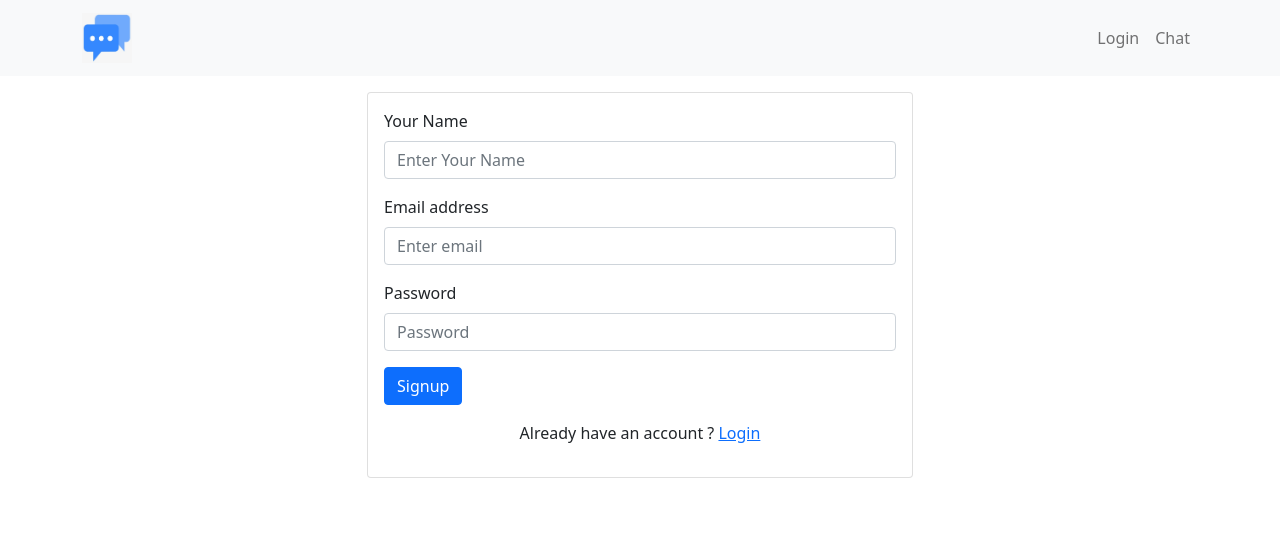
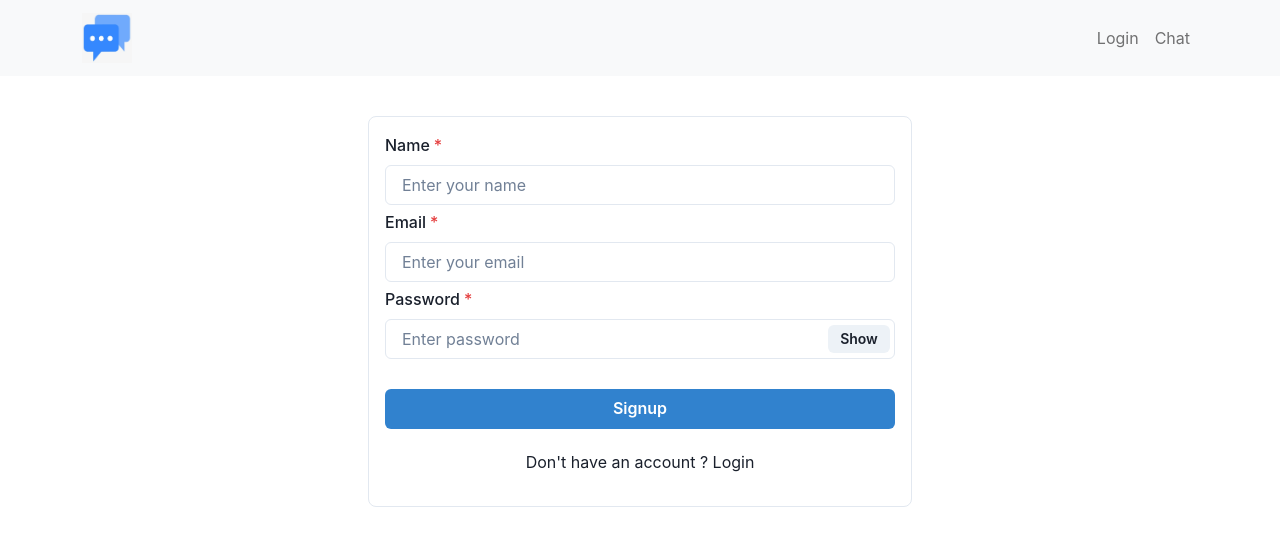
Before and after one commit to tangiang0812/mern-chat-frontend, a React (Create React App) app: page /signup in a window 1280 px wide. Shown: the top 546 px of the page. Built offline with nearby package versions, Linux system fonts and the light colour scheme.

Commit message:
chakra ui login/signup page

```diff
--- a/package.json
+++ b/package.json
@@ -3,6 +3,8 @@
   "version": "0.1.0",
   "private": true,
   "dependencies": {
+    "@chakra-ui/icons": "^2.0.1",
+    "@chakra-ui/react": "^2.1.2",
     "@reduxjs/toolkit": "^1.8.2",
     "@testing-library/jest-dom": "^5.16.4",
     "@testing-library/react": "^13.2.0",
--- a/src/App.js
+++ b/src/App.js
@@ -6,11 +6,13 @@ import Login from "./pages/Login";
 import Signup from "./pages/Signup";
 import Chat from "./pages/Chat";
 import { useSelector } from "react-redux";
+import { ChakraProvider } from "@chakra-ui/react";
 
 function App() {
   const user = useSelector((state) => state.user);
   return (
     <BrowserRouter>
+      <ChakraProvider>
         <Navigation></Navigation>
         <Routes>
           <Route path="/" element={<Home />} />
@@ -22,6 +24,7 @@ function App() {
           )}
           <Route path="/chat" element={<Chat />} />
         </Routes>
+      </ChakraProvider>
     </BrowserRouter>
   );
 }
--- a/src/components/Navigation.js
+++ b/src/components/Navigation.js
@@ -18,7 +18,11 @@ function Navigation() {
       <Container>
         <LinkContainer to="/">
           <Navbar.Brand>
-            <img src={download} style={{ width: 50, height: 50 }} />
+            <img
+              src={download}
+              alt="App Logo"
+              style={{ width: 50, height: 50 }}
+            />
           </Navbar.Brand>
         </LinkContainer>
         <Navbar.Toggle aria-controls="basic-navbar-nav" />
@@ -38,6 +42,7 @@ function Navigation() {
                   <>
                     <img
                       src={user.picture}
+                      alt={user.name}
                       style={{
                         width: 30,
                         height: 30,
--- /dev/null
+++ b/src/context/appContext.js
@@ -0,0 +1,6 @@
+import { io } from "socket.io-client";
+import React from "react";
+
+const SOCKET_URL = "http://localhost:4000";
+
+export const AppContext = React.createContext();
--- a/src/pages/Login.js
+++ b/src/pages/Login.js
@@ -1,11 +1,24 @@
 import React, { useEffect, useState } from "react";
-import { Container, Form, Button, Row, Col, Card } from "react-bootstrap";
+import {
+  Box,
+  Button,
+  Container,
+  FormControl,
+  FormLabel,
+  Input,
+  InputGroup,
+  InputRightElement,
+  VStack,
+} from "@chakra-ui/react";
 import { Link, useNavigate } from "react-router-dom";
 import { useLoginUserMutation } from "../services/appApi";
 
 function Login() {
   const [email, setEmail] = useState("");
   const [password, setPassword] = useState("");
+
+  const [show, setShow] = useState(false);
+  const handleClick = () => setShow(!show);
 
   const navigate = useNavigate();
 
@@ -36,57 +49,72 @@ function Login() {
   }, [email, password]);
 
   return (
-    <Container>
-      <Row>
-        <Col className="offset-3 col-6">
-          <Card style={{ width: "100%" }} className="mt-3">
-            <Card.Body>
-              <Form noValidate validated={validated} onSubmit={handleLogin}>
-                <Form.Group className="mb-3" controlId="formBasicEmail">
-                  <Form.Label>Email address</Form.Label>
-                  <Form.Control
-                    type="email"
-                    placeholder="Enter email"
-                    onChange={(e) => setEmail(e.target.value)}
-                    value={email}
-                    required
+    <Container maxW="xl" centerContent>
+      <Box
+        bg="white"
+        w="100%"
+        p={4}
+        borderRadius="lg"
+        borderWidth="1px"
+        m="40px 0 15px 0"
+      >
+        <VStack spacing="5px">
+          <FormControl id="email" isRequired>
+            <FormLabel>Email</FormLabel>
+            <Input
+              placeholder="Enter your email"
+              onChange={(e) => {
+                setEmail(e.target.value);
+              }}
             />
-                  <Form.Control.Feedback>Looks good!</Form.Control.Feedback>
-                  <Form.Control.Feedback type="invalid">
-                    Invalid email address.
-                  </Form.Control.Feedback>
-                </Form.Group>
+          </FormControl>
 
-                <Form.Group className="mb-3" controlId="formBasicPassword">
-                  <Form.Label>Password</Form.Label>
-                  <Form.Control
-                    type="password"
-                    placeholder="Password"
-                    onChange={(e) => setPassword(e.target.value)}
-                    value={password}
-                    required
+          <FormControl id="password" isRequired>
+            <FormLabel>Password</FormLabel>
+            <InputGroup>
+              <Input
+                type={show ? "text" : "password"}
+                placeholder="Enter password"
+                onChange={(e) => {
+                  setPassword(e.target.value);
+                }}
               />
-                  <Form.Control.Feedback>Looks good!</Form.Control.Feedback>
-                  <Form.Control.Feedback type="invalid">
-                    Please enter your password.
-                  </Form.Control.Feedback>
-                </Form.Group>
-                {/* <Form.Group className="mb-3" controlId="formBasicCheckbox">
-                  <Form.Check type="checkbox" label="Check me out" />
-                </Form.Group> */}
-                <Button variant="primary" type="submit">
+              <InputRightElement width="4.5rem">
+                <Button h="1.75rem" size="sm" onClick={handleClick}>
+                  {show ? "Hide" : "Show"}
+                </Button>
+              </InputRightElement>
+            </InputGroup>
+          </FormControl>
+
+          {/* <FormControl id="pic">
+        <FormLabel>Profile Picture</FormLabel>
+        <Input
+          type="file"
+          p={1.5}
+          accept="image/*"
+          onChange={(e) => postDetail(e.target.files[0])}
+          placeholder="Upload Picture"
+        ></Input>
+      </FormControl> */}
+          <Button
+            colorScheme="blue"
+            width="100%"
+            color="white"
+            style={{ marginTop: 25 }}
+            onClick={handleLogin}
+            isLoading={isLoading}
+          >
             Login
           </Button>
+        </VStack>
         <div className="mt-3">
           <p className="text-center">
+            {" "}
             Don't have an account ? <Link to="/signup">Signup</Link>
           </p>
         </div>
-              </Form>
-            </Card.Body>
-          </Card>
-        </Col>
-      </Row>
+      </Box>
     </Container>
   );
 }
--- a/src/pages/Signup.js
+++ b/src/pages/Signup.js
@@ -1,5 +1,15 @@
 import React, { useEffect, useState } from "react";
-import { Button, Card, Col, Container, Form, Row } from "react-bootstrap";
+import {
+  Box,
+  Button,
+  Container,
+  FormControl,
+  FormLabel,
+  Input,
+  InputGroup,
+  InputRightElement,
+  VStack,
+} from "@chakra-ui/react";
 import { Link, useNavigate } from "react-router-dom";
 import { useSignupUserMutation } from "../services/appApi";
 
@@ -7,6 +17,9 @@ function Signup() {
   const [email, setEmail] = useState("");
   const [password, setPassword] = useState("");
   const [name, setName] = useState("");
+
+  const [show, setShow] = useState(false);
+  const handleClick = () => setShow(!show);
 
   const navigate = useNavigate();
 
@@ -38,72 +51,82 @@ function Signup() {
   }, [email, password, name]);
 
   return (
-    <Container>
-      <Row>
-        <Col className="offset-3 col-6">
-          <Card style={{ width: "100%" }} className="mt-3">
-            <Card.Body>
-              <Form noValidate validated={validated} onSubmit={handleSignup}>
-                <Form.Group className="mb-3" controlId="formBasicName">
-                  <Form.Label>Your Name</Form.Label>
-                  <Form.Control
-                    type="text"
-                    placeholder="Enter Your Name"
-                    onChange={(e) => setName(e.target.value)}
-                    value={name}
-                    required
+    <Container maxW="xl" centerContent>
+      <Box
+        bg="white"
+        w="100%"
+        p={4}
+        borderRadius="lg"
+        borderWidth="1px"
+        m="40px 0 15px 0"
+      >
+        <VStack spacing="5px">
+          <FormControl id="first-name" isRequired>
+            <FormLabel>Name</FormLabel>
+            <Input
+              placeholder="Enter your name"
+              onChange={(e) => {
+                setName(e.target.value);
+              }}
             />
-                  <Form.Control.Feedback>Looks good!</Form.Control.Feedback>
-                  <Form.Control.Feedback type="invalid">
-                    Please enter your name.
-                  </Form.Control.Feedback>
-                </Form.Group>
-                <Form.Group className="mb-3" controlId="formBasicEmail">
-                  <Form.Label>Email address</Form.Label>
-                  <Form.Control
-                    type="email"
-                    placeholder="Enter email"
-                    onChange={(e) => setEmail(e.target.value)}
-                    value={email}
-                    required
+          </FormControl>
+
+          <FormControl id="email" isRequired>
+            <FormLabel>Email</FormLabel>
+            <Input
+              placeholder="Enter your email"
+              onChange={(e) => {
+                setEmail(e.target.value);
+              }}
             />
-                  <Form.Control.Feedback>Looks good!</Form.Control.Feedback>
-                  <Form.Control.Feedback type="invalid">
-                    Invalid email address.
-                  </Form.Control.Feedback>
-                </Form.Group>
+          </FormControl>
 
-                <Form.Group className="mb-3" controlId="formBasicPassword">
-                  <Form.Label>Password</Form.Label>
-                  <Form.Control
-                    type="password"
-                    placeholder="Password"
-                    onChange={(e) => setPassword(e.target.value)}
-                    value={password}
-                    required
+          <FormControl id="password" isRequired>
+            <FormLabel>Password</FormLabel>
+            <InputGroup>
+              <Input
+                type={show ? "text" : "password"}
+                placeholder="Enter password"
+                onChange={(e) => {
+                  setPassword(e.target.value);
+                }}
               />
-                  <Form.Control.Feedback>Looks good!</Form.Control.Feedback>
-                  <Form.Control.Feedback type="invalid">
-                    Please enter your password.
-                  </Form.Control.Feedback>
-                </Form.Group>
-                {/* <Form.Group className="mb-3" controlId="formBasicCheckbox">
-                  <Form.Check type="checkbox" label="Check me out" />
-                </Form.Group> */}
-                <Button variant="primary" type="submit">
+              <InputRightElement width="4.5rem">
+                <Button h="1.75rem" size="sm" onClick={handleClick}>
+                  {show ? "Hide" : "Show"}
+                </Button>
+              </InputRightElement>
+            </InputGroup>
+          </FormControl>
+
+          {/* <FormControl id="pic">
+        <FormLabel>Profile Picture</FormLabel>
+        <Input
+          type="file"
+          p={1.5}
+          accept="image/*"
+          onChange={(e) => postDetail(e.target.files[0])}
+          placeholder="Upload Picture"
+        ></Input>
+      </FormControl> */}
+          <Button
+            colorScheme="blue"
+            width="100%"
+            color="white"
+            style={{ marginTop: 25 }}
+            onClick={handleSignup}
+            isLoading={isLoading}
+          >
             Signup
           </Button>
           <div className="mt-3">
             <p className="text-center">
               {" "}
-                    Already have an account ? <Link to="/login">Login</Link>
+              Don't have an account ? <Link to="/login">Login</Link>
             </p>
           </div>
-              </Form>
-            </Card.Body>
-          </Card>
-        </Col>
-      </Row>
+        </VStack>
+      </Box>
     </Container>
   );
 }
```
Also changed, not shown: 1 other file (tests, documents, lock files or other folders). Lines whose indentation alone changed are shown as unchanged.
